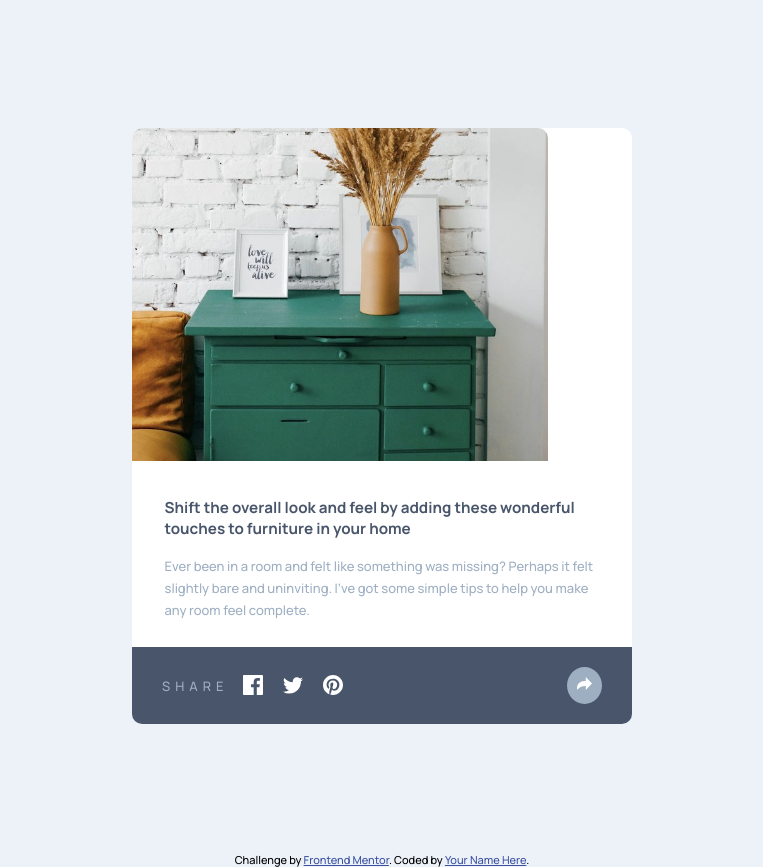
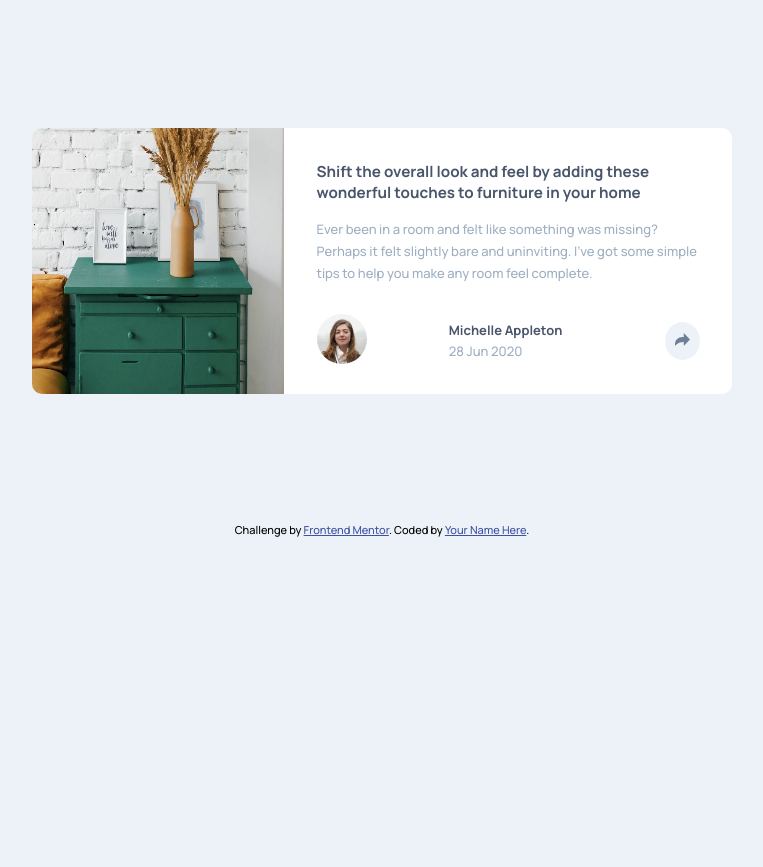
Before and after one commit to sonndy/article-preview, a plain HTML site: page index.html in a window 1280 px wide. Shown: the whole page, without its empty margins (258-1021 px from the left). After the commit the page ends 800 px from the top, so only its background shows below. Drawn offline with Linux system fonts and the light colour scheme.

Commit message:
makes the article preview more interactive and responsive

```diff
--- a/index.html
+++ b/index.html
@@ -17,10 +17,12 @@
     .attribution a { color: hsl(228, 45%, 44%); }
   </style>
   <link rel="stylesheet" href="style.css">
+  <script src="main.js"></script>
 </head>
 <body>
   <main class="main">
     <section>
+      <div class="container">
         <div class="image">
                 <img class="drawer-img" src="images/drawers.jpg" alt="an image of a drawer">
               </div>
@@ -40,11 +42,14 @@
                       <p class="date">28 Jun 2020 </p>
                   </div>
                   <div class="share">
-            <img src="images/icon-share.svg" alt="" class="sharebutton">
+                    <img src="images/icon-share copy.svg" alt="share button" class="sharebutton">
                   </div>
                 </div>
 
               </article>
+
+      </div>
+
       <section class="new-share">
         <p>Share</p>
         <img src="images/icon-facebook.svg" alt="icon of icon-facebook" class="share-icon">
--- /dev/null
+++ b/main.js
@@ -0,0 +1,40 @@
+console.log("Sonndysdfg");
+
+window.addEventListener("DOMContentLoaded", () => {
+    const shareBtn = document.querySelector(".share");
+
+
+    shareBtn.addEventListener("click", showSocial);
+
+
+    function showSocial(){
+        const parentDiv = this.parentElement;
+        parentDiv.classList.toggle("hide");
+
+        const mainArticle = parentDiv.parentElement;
+        const socialsOverlay = mainArticle.parentElement.nextElementSibling;
+
+        socialsOverlay.classList.toggle("show");
+    }
+
+    const overlay = document.querySelector(".new-share div");
+
+    overlay.addEventListener("click", hideSocial);
+
+    function hideSocial() {
+        const newParentElement = this.parentElement;
+
+
+        newParentElement.classList.remove("show");
+
+        const normalContact = newParentElement.previousElementSibling.lastElementChild.lastElementChild;
+
+        console.log(normalContact);
+
+        normalContact.classList.remove("hide");
+
+        // console.log(newParentElement.previousElementSibling.lastElementChild)
+    }
+
+
+})
--- a/style.css
+++ b/style.css
@@ -12,7 +12,7 @@ body {
 
 .main {
     background-color: white;
-    width: min(80%, 500px);
+    width: min(90%, 700px);
     margin: auto;
     margin-top: 10%;
     margin-bottom: 10%;
@@ -66,23 +66,35 @@ h3 {
     margin-left: -20px;
 }
 
-.contacts {
+.sharebutton {
+    /* background-color: red; */
+}
+
+.share {
+    background-color: hsl(210, 46%, 95%);
+    padding: 10px;
+    border-radius: 50%;
+}
+
+/* .contacts {
     display: none;
-}
+} */
+
+
 
 .new-share {
     width: 100%;
     background-color: hsl(217, 19%, 35%);
-    padding-top: 20px;
-    padding-bottom: 20px;
-    display: flex;
+    padding-top: 15px;
+    padding-bottom: 15px;
     align-items: center;
     border-bottom-left-radius: 10px;
     border-bottom-right-radius: 10px;
+    display: none;
 }
 
 .new-share div {
-    background-color: hsl(212, 23%, 69%);
+    background-color: hsl(214, 17%, 51%);
     margin-left: auto;
     margin-right: 30px;
     border-radius: 50%;
@@ -90,8 +102,7 @@ h3 {
 }
 
 .toggle-share {
-    padding: 10px;
-    color: blue;
+    padding: 8px;
 }
 
 .new-share p {
@@ -113,3 +124,26 @@ h3 {
 .pinterest-icon {
     margin-left: 20px;
 }
+
+
+.hide {
+    display: none;
+}
+
+.show {
+    display: flex;
+}
+
+@media (min-width: 460px) {
+    .container {
+        display: flex;
+    }
+
+    .drawer-img{
+        width: 100%;
+        height: 100%;
+        border-radius: 0;
+        border-top-left-radius: 10px;
+        border-bottom-left-radius: 10px;
+    }
+}
```
Also changed, not shown: images/icon-share copy.svg (added). Lines whose indentation alone changed are shown as unchanged.
